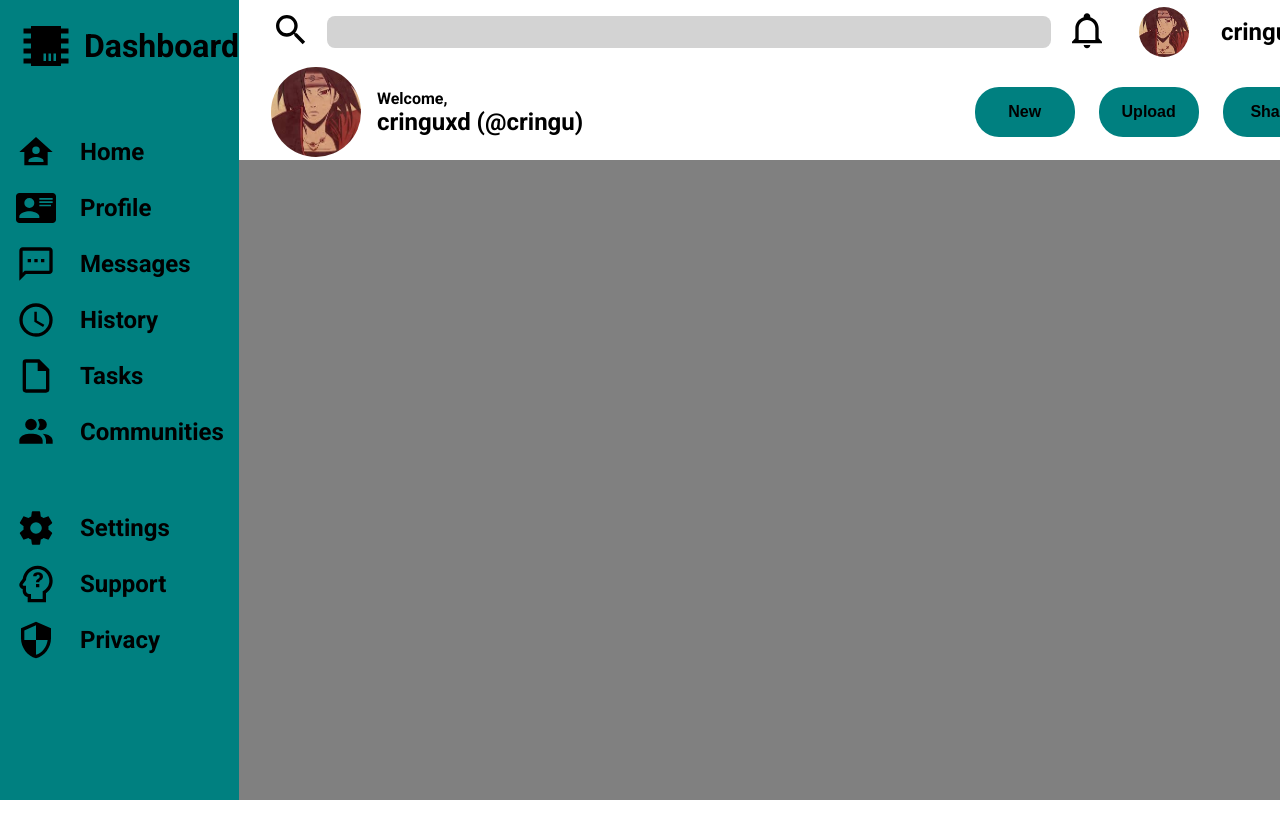
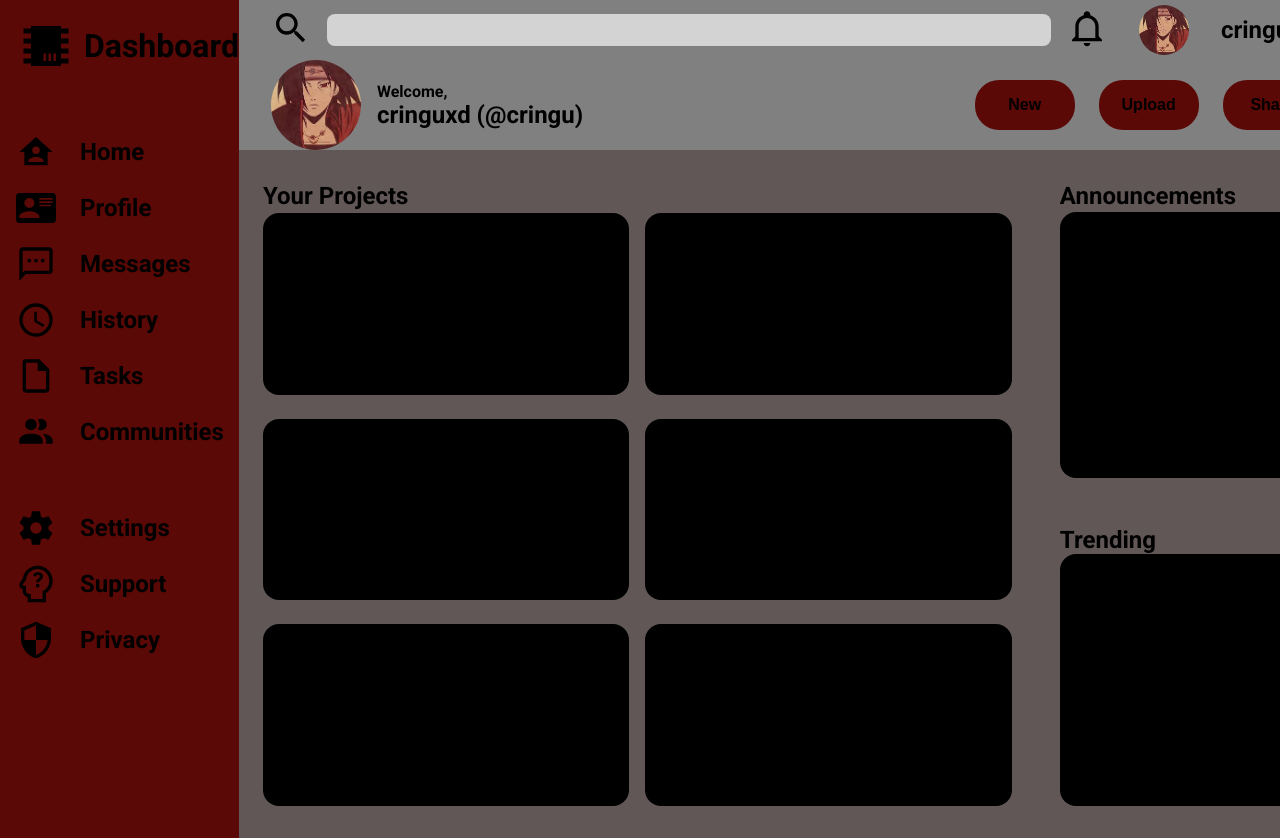
Before and after one commit to cringuxd/admin-dashboard, a plain HTML site: page index.html in a window 1280 px wide. Shown: the top 838 px of the page. Before the commit the page ends 800 px from the top, so only its background shows below. Drawn offline with Linux system fonts and the light colour scheme; a web font is replaced by a local one.

Commit message:
Scaffold main content area (including project/announcement/trending areas)

```diff
--- a/index.html
+++ b/index.html
@@ -94,9 +94,31 @@
             </div>
         </div>
         <div class="main-content">
-            <div class="projects"></div>
-            <div class="announcements"></div>
-            <div class="trending"></div>
+            <div class="projects">
+                <div class="content-headers">
+                    Your Projects
+                </div>
+            <div class="project-content">
+                <div class="project-info"></div>
+                <div class="project-info"></div>
+                <div class="project-info"></div>
+                <div class="project-info"></div>
+                <div class="project-info"></div>
+                <div class="project-info"></div>
+            </div>
+            </div>
+            <div class="announcements">
+                <div class="content-headers">
+                    Announcements
+                </div>
+                <div class="announcements-info"></div>
+            </div>
+            <div class="trending">
+                <div class="content-headers">
+                    Trending
+                </div>
+                <div class="trending-info"></div>
+            </div>
         </div>
     </div>
 </body>
--- a/style.css
+++ b/style.css
@@ -16,7 +16,7 @@ html,body {
 /* Header */
 
 .header {
-    background-color: white;
+    background-color: grey;
     grid-column: 2 / 3;
     grid-row: 1 / 1;
     display: grid;
@@ -77,7 +77,7 @@ html,body {
 }
 .header-button {
     border: none;
-    background-color: teal;
+    background-color: rgb(90, 9, 6);
     border-radius: 24px;
     height: 50px;
     width: 100px;
@@ -87,7 +87,7 @@ html,body {
 /* Sidebar */
 
 .sidebar {
-    background-color: teal;
+    background-color: rgb(90, 9, 6);
     grid-row: 1 / 3;
     grid-column: 1 / 1;
     display:flex;
@@ -123,11 +123,67 @@ html,body {
 
 /* Main Content */
 .main-content {
-    background-color: grey;
+    background-color: rgb(97, 87, 87);
     grid-row: 2 / 2;
     grid-column: 2 / 2;
+    display: grid;
+    grid-template-columns: 5fr 2fr;
+    grid-template-rows: 1fr 1fr;
 }
+.projects {
+    grid-column: 1 / 1;
+    grid-row: 1 / 3;
+    padding-bottom: 32px;
+    padding-top: 32px;
+    padding-left: 24px;
+    padding-right: 24px;
+    display: grid;
+    grid-template-rows: 1fr 19fr;
+}
+.announcements {
+    grid-column: 2 / 2;
+    grid-row: 1 / 1;
+    padding-bottom: 16px;
+    padding-top: 32px;
+    padding-left: 24px;
+    padding-right: 48px;
+    display: grid;
+    grid-template-rows: 1fr 9fr;
+}
+.trending {
+    grid-column: 2 / 2;
+    grid-row: 2 / 2;
+    padding-bottom: 32px;
+    padding-top: 32px;
+    padding-left: 24px;
+    padding-right: 48px;
+    display: grid;
+    grid-template-rows: 1fr 9fr;
 
+}
+.content-headers {
+    font-weight: bold;
+    font-size: 24px;
+}
+.project-content {
+    display: grid;
+    grid-template-rows: repeat(3, 1fr);
+    grid-template-columns: repeat(2, 1fr);
+    row-gap: 24px;
+    column-gap: 16px;
+}
+.project-info {
+    background-color: black;
+    border-radius: 16px;
+}
+.announcements-info {
+    background-color: black;
+    border-radius: 16px;
+}
+.trending-info {
+    background-color: black;
+    border-radius: 16px;
+}
 /* Icons */
 .profile-pic-wrap {
     width: 50px;
```
